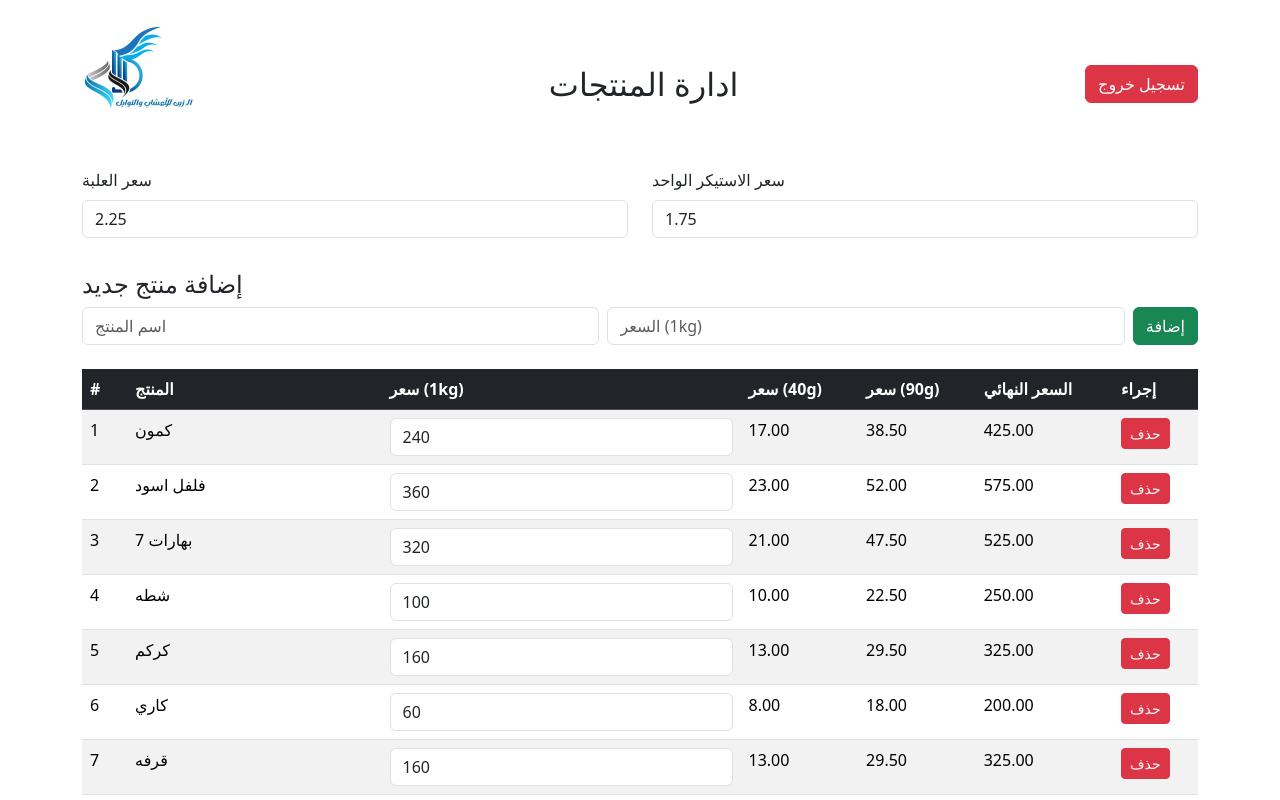
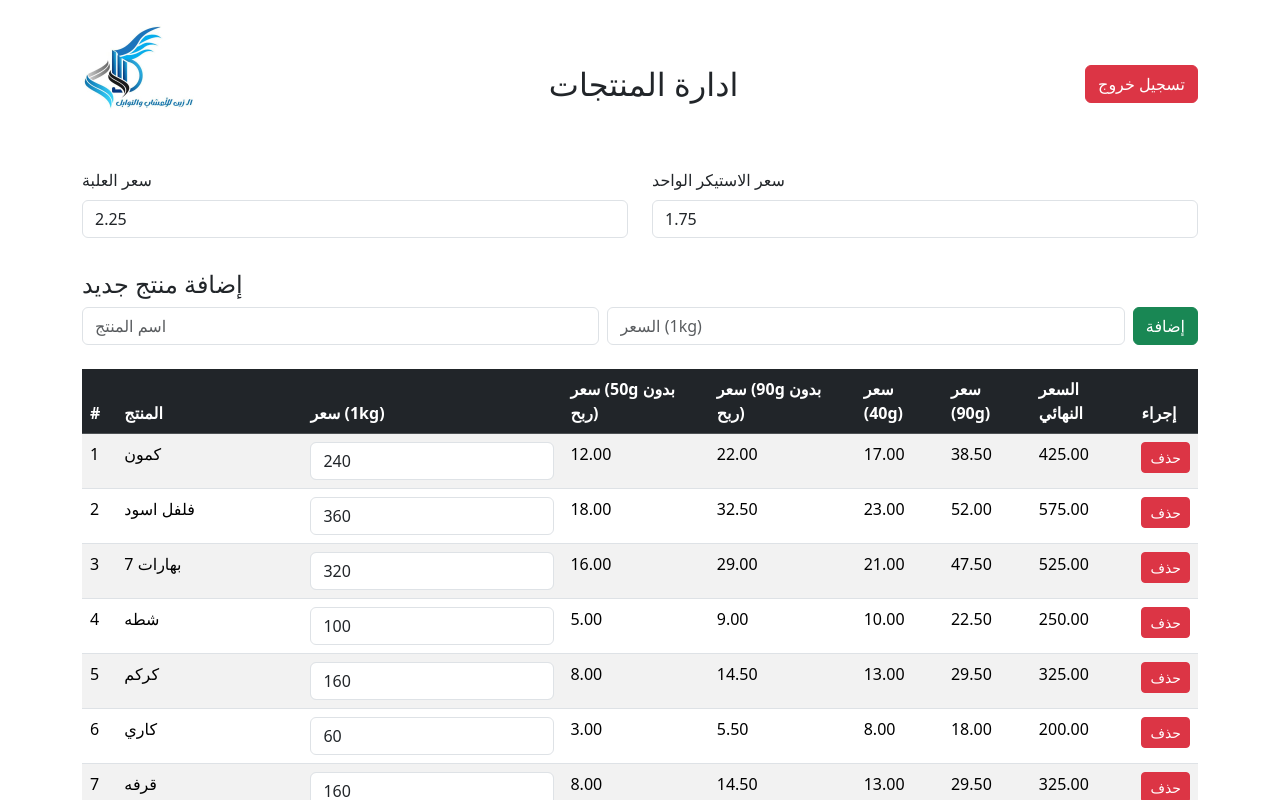
Before and after one commit to aaahmed666/zain_store, a React (Vite) app: page / in a window 1280 px wide. Shown: the top 800 px of the page. Built offline with nearby package versions, Linux system fonts and the light colour scheme; sample sign-in values are in the browser's storage.

Commit message:
update product prices

```diff
--- a/src/ProductManager.jsx
+++ b/src/ProductManager.jsx
@@ -61,13 +61,24 @@ const ProductManager = () => {
   };
 
   const calculatePrice = (basePrice) => {
-    const totalCost = basePrice + bottlePrice * 25 + stickerPrice * 25; // Multiply by 25
-    const finalPricePerKg = roundToNearestHalf(totalCost * 1.25); // Adding 25% profit margin and rounding
+    const totalCost = basePrice + bottlePrice * 25 + stickerPrice * 25;
+    const finalPricePerKg = roundToNearestHalf(totalCost * 1.25); // Adding 25% profit margin
 
-    const price40g = roundToNearestHalf((finalPricePerKg / 1000) * 40); // 40g with profit
-    const price90g = roundToNearestHalf((finalPricePerKg / 1000) * 90); // 90g with profit
+    // Prices with profit
+    const price40g = roundToNearestHalf((finalPricePerKg / 1000) * 40);
+    const price90g = roundToNearestHalf((finalPricePerKg / 1000) * 90);
 
-    return { price40g, price90g, finalPrice: finalPricePerKg };
+    // Prices without profit
+    const price50gNoProfit = roundToNearestHalf((basePrice / 1000) * 50);
+    const price90gNoProfit = roundToNearestHalf((basePrice / 1000) * 90);
+
+    return {
+      price40g,
+      price90g,
+      finalPrice: finalPricePerKg,
+      price50gNoProfit,
+      price90gNoProfit,
+    };
   };
 
   return (
@@ -148,17 +159,23 @@ const ProductManager = () => {
               <th>#</th>
               <th>المنتج</th>
               <th>سعر (1kg)</th>
-              <th>سعر (40g)</th> {/* Updated from 50g to 40g */}
-              <th>سعر (90g)</th> {/* Updated from 100g to 90g */}
+              <th>سعر (50g بدون ربح)</th> {/* New column */}
+              <th>سعر (90g بدون ربح)</th> {/* New column */}
+              <th>سعر (40g)</th>
+              <th>سعر (90g)</th>
               <th>السعر النهائي</th>
               <th>إجراء</th>
             </tr>
           </thead>
           <tbody>
             {products.map((product) => {
-              const { price40g, price90g, finalPrice } = calculatePrice(
-                product.pricePerKg
-              );
+              const {
+                price40g,
+                price90g,
+                finalPrice,
+                price50gNoProfit,
+                price90gNoProfit,
+              } = calculatePrice(product.pricePerKg);
               return (
                 <tr key={product.id}>
                   <td>{product.id}</td>
@@ -177,8 +194,10 @@ const ProductManager = () => {
                       }
                     />
                   </td>
-                  <td>{price40g.toFixed(2)}</td> {/* Updated */}
-                  <td>{price90g.toFixed(2)}</td> {/* Updated */}
+                  <td>{price50gNoProfit.toFixed(2)}</td> {/* New column */}
+                  <td>{price90gNoProfit.toFixed(2)}</td> {/* New column */}
+                  <td>{price40g.toFixed(2)}</td>
+                  <td>{price90g.toFixed(2)}</td>
                   <td>{finalPrice.toFixed(2)}</td>
                   <td>
                     <button
```
